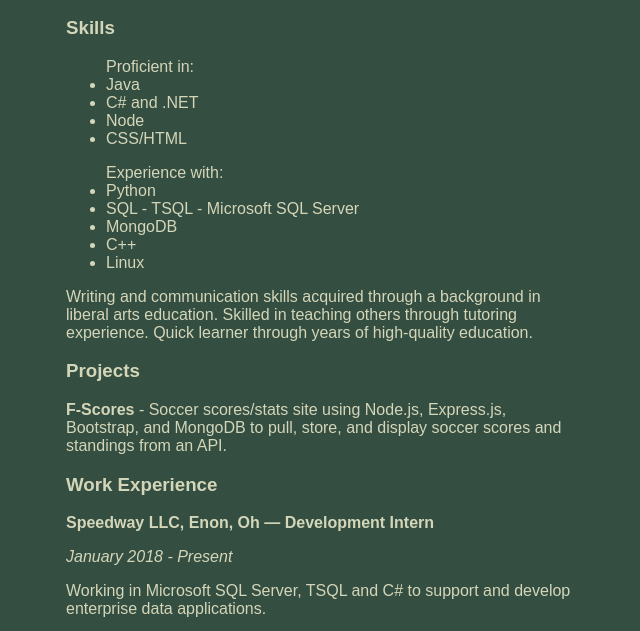
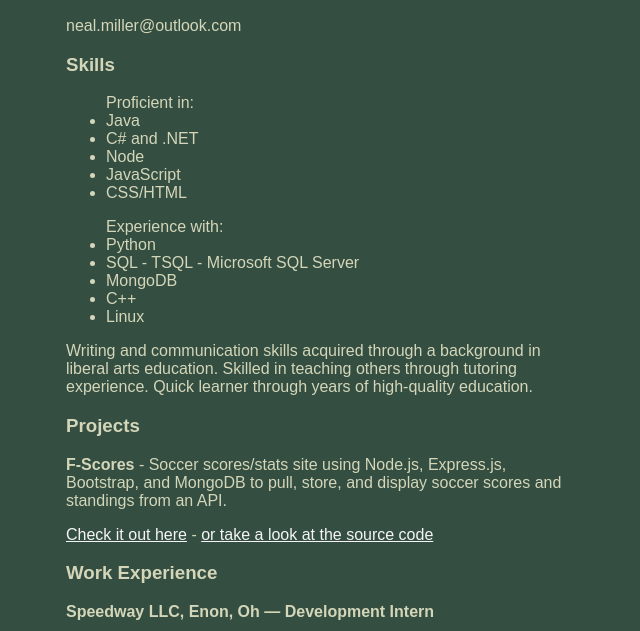
Before and after one commit to nmiller0/nmiller0.github.io, a plain HTML site: page index.html in a window 1280 px wide. Shown: the part 111-742 px from the top of the page, without its empty margins (318-958 px from the left). Drawn offline with Linux system fonts and the light colour scheme; a web font is replaced by a local one.

Commit message:
Added contact and links

```diff
--- a/index.html
+++ b/index.html
@@ -11,6 +11,7 @@
 <body>
     <h1>Neal Miller</h1>
     <h2>Web + Desktop Developer</h2>
+    neal.miller@outlook.com
     <h3>Skills</h3>
     <p>
         <ul>
@@ -18,6 +19,7 @@
             <li>Java</li>
             <li>C# and .NET</li>
             <li>Node</li>
+            <li>JavaScript</li>
             <li>CSS/HTML</li>
         </ul>
 
@@ -36,7 +38,7 @@
     <p>
         <strong>F-Scores</strong>
         - Soccer scores/stats site using Node.js, Express.js, Bootstrap, and MongoDB to pull, store, and display soccer scores and standings from an API.
-
+        <p><a href="https://intense-oasis-50916.herokuapp.com/">Check it out here</a> - <a href="https://github.com/nmiller0/fscores">or take a look at the source code</a></p>
     </p>
     <h3>Work Experience</h3>
     <p>
--- a/main.css
+++ b/main.css
@@ -5,3 +5,6 @@ body{
     width: 40%;
     margin: 0 auto;
 }
+a{
+    color: whitesmoke;
+}
```
